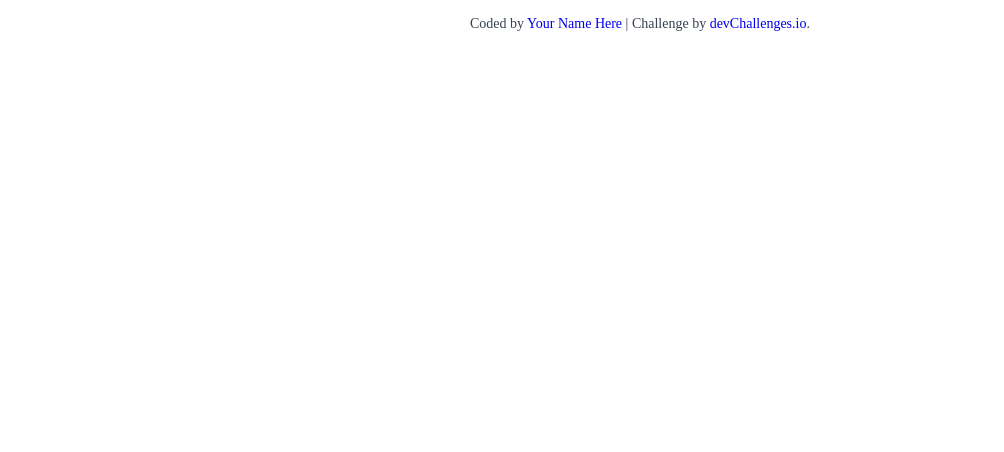
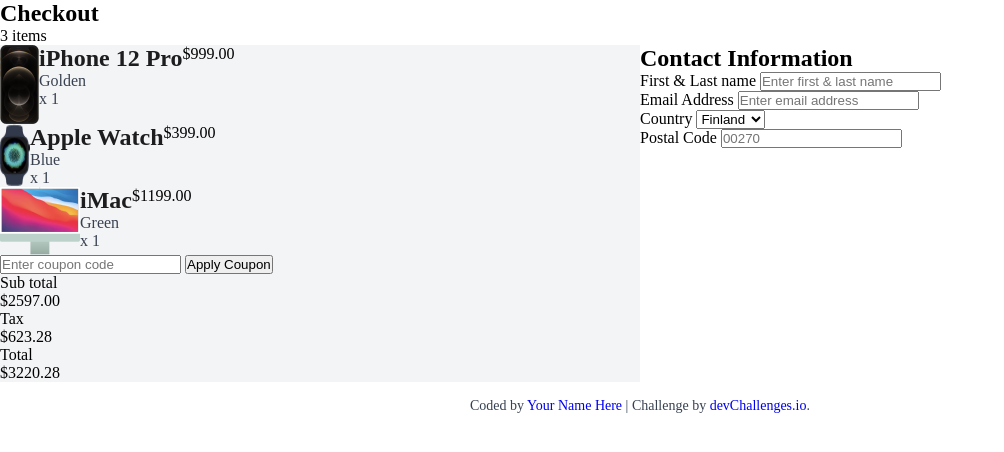
Before and after one commit to HienXuanPham/devchallenges-device-shop-checkout, a plain HTML site: page index.html in a window 1280 px wide. Shown: the whole page, without its empty margins (0-1004 px from the left). Drawn offline with Linux system fonts and the light colour scheme.

Commit message:
skeleton

```diff
--- a/index.html
+++ b/index.html
@@ -10,101 +10,125 @@
       type="image/x-icon"
       sizes="96x96"
     />
+    <link rel="stylesheet" href="styles.css" />
 
     <title>Device Shop Checkout | devChallenges.io</title>
-
-    <!--You are welcome to delete these styles or modify them in your own stylesheet -->
-    <style>
-      * {
-        margin: 0;
-        padding: 0;
-        box-sizing: border-box;
-      }
-
-      body {
-        height: 100vh;
-      }
-
-      .author-info {
-        font-size: 14px;
-        text-align: center;
-        margin-top: 16px;
-        color: rgb(55, 65, 81);
-      }
-
-      .author-info a {
-        text-decoration: none;
-      }
-    </style>
   </head>
   <body>
-    <!--
-    Checkout
-
-    3 items
-
-    iPhone 12 Pro
-
-    Golden
-
-    $999.00
-
-    x 1
-
-    Apple Watch
-
-    Blue
-
-    $399.00
-
-    iMac
-
-    Green
-
-    $1199.00
-
-    Enter coupon code
-
-    Apply Coupon
-
-    Sub total
-
-    $2597.00
-
-    Tax
-
-    $623.28
-
-    Total
-
-    $3220.28
-
-    Contact Information
-
-    First & Last name
-
-    Enter first & last name
-
-    Email Address
-
-    Enter email address
-
-    Country
-
-    Finland
-
-    Postal Code
-
-    00270
-
-    Continue
-     -->
-
+    <section class="checkout">
+      <header>
+        <div class="header-title">
+          <h1>Checkout</h1>
+          <p>3 items</p>
+      </header>
+    </section>
+    <main>
+      <section class="checkout-summary">
+        <div class="product-list">
+          <div class="product flex">
+            <img
+              src="resources/Gold.png"
+              alt="iPhone 12 Pro image"
+              class="product-img"
+            />
+            <div class="product-details">
+              <h2>iPhone 12 Pro</h2>
+              <p>Golden</p>
+              <p>x 1</p>
+            </div>
+            <p>$999.00</p>
+          </div>
+          <div class="product flex">
+            <img
+              src="resources/Apple-watch.png"
+              alt="Apple watch image"
+              class="product-img"
+            />
+            <div class="product-details">
+              <h2>Apple Watch</h2>
+              <p>Blue</p>
+              <p>x 1</p>
+            </div>
+            <p>$399.00</p>
+          </div>
+          <div class="product flex">
+            <img
+              src="resources/iMac.png"
+              alt="iMac image"
+              class="product-img"
+            />
+            <div class="product-details">
+              <h2>iMac</h2>
+              <p>Green</p>
+              <p>x 1</p>
+            </div>
+            <p>$1199.00</p>
+          </div>
+        </div>
+        <div class="checkout-coupon">
+          <input type="text" placeholder="Enter coupon code" />
+          <button class="btn-coupon">Apply Coupon</button>
+        </div>
+        <div class="checkout-total">
+          <div class="checkout-subtotal">
+            <p>Sub total</p>
+            <p>$2597.00</p>
+          </div>
+          <div class="checkout-tax">
+            <p>Tax</p>
+            <p>$623.28</p>
+          </div>
+          <div class="checkout-total-amount">
+            <p>Total</p>
+            <p>$3220.28</p>
+          </div>
+        </div>
+      </section>
+      <section class="checkout-contact">
+        <h2>Contact Information</h2>
+        <form>
+          <div class="form-group">
+            <label for="name">First & Last name</label>
+            <input
+              type="text"
+              id="name"
+              placeholder="Enter first & last name"
+            />
+          </div>
+          <div class="form-group">
+            <label for="email">Email Address</label>
+            <input
+              type="text"
+              id="email"
+              placeholder="Enter email address"
+            />
+          </div>
+          <div class="form-group">
+            <label for="country">Country</label>
+            <select name="country" id="country">
+              <option value="Finland">Finland</option>
+              <option value="USA">USA</option>
+              <option value="Canada">Canada</option>
+              <option value="UK">UK</option>
+            </select>
+          </div>
+          <div class="form-group">
+            <label for="postal-code">Postal Code</label>
+            <input
+              type="text"
+              id="postal-code"
+              placeholder="00270"
+            />
+          </div>
+      </section>
+    </main>
+    <footer>
       <div class="author-info">
         Coded by <a href="#">Your Name Here</a> | Challenge by
         <a href="https://www.devchallenges.io?ref=challenge" target="_blank"
           >devChallenges.io</a
         >.
       </div>
+    </footer>
   </body>
 </html>
--- /dev/null
+++ b/styles.css
@@ -0,0 +1,73 @@
+* {
+  margin: 0;
+  padding: 0;
+  box-sizing: border-box;
+}
+
+:root {
+  --white-clr: #FFFFFF;
+  --black-clr: #1D1D1F;
+  --gray-1-clr: #394150;
+  --gray-2-clr: #D2D5DA;
+  --gray-3-clr: #E5E7EB;
+  --gray-4-clr: #F3F4F6;
+}
+
+body {
+  height: 100vh;
+  /* background-image: url("/resources/background-image.png"); */
+}
+
+main {
+  display: grid;
+  grid-template-columns: 1fr 1fr;
+}
+
+.author-info {
+  font-size: 14px;
+  text-align: center;
+  margin-top: 16px;
+  color: rgb(55, 65, 81);
+}
+
+.author-info a {
+  text-decoration: none;
+}
+
+.flex {
+  display: flex;
+}
+
+.checkout-summary {
+  background-color: var(--gray-4-clr);
+}
+
+.product-list {
+  display: grid;
+}
+
+.product {
+  flex: 1;
+}
+
+.product-details {
+  flex-direction: column;
+  justify-content: space-between;
+  gap: 0.8rem;
+}
+
+.product-details > :first-child {
+  color: var(--black-clr);
+}
+
+.product-details > :nth-child(2) {
+  color: var(--gray-1-clr);
+}
+
+.product-details > :last-child {
+  color: var(--gray-1-clr);
+}
+
+.checkout-contact {
+  flex: 1;
+}
```
Lines whose indentation alone changed are shown as unchanged.
